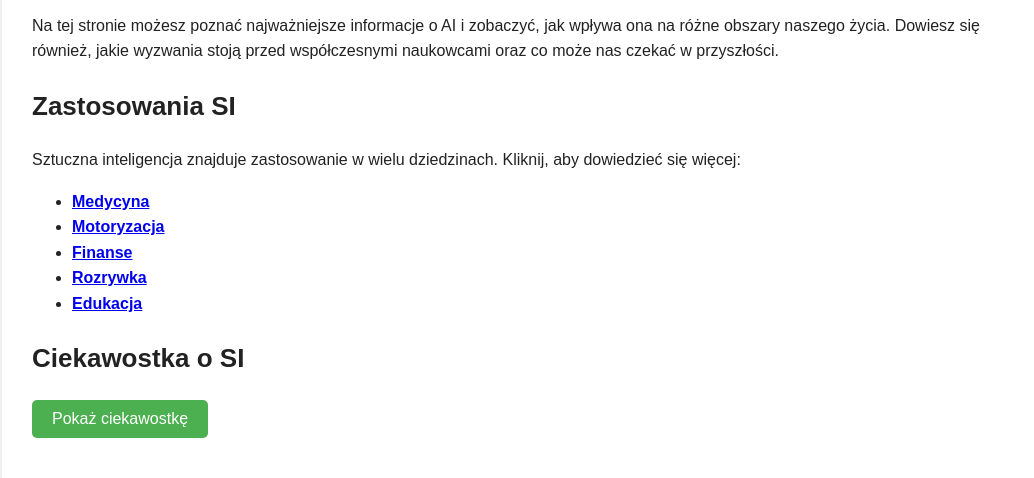
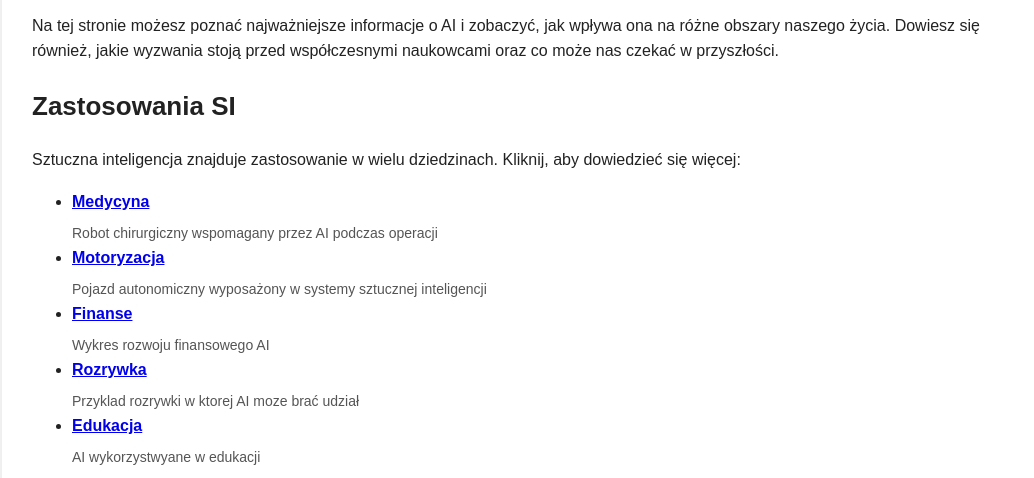
Before and after one commit to Kar-lang-beep/projekt-www-na-6, a plain HTML site: page index.html in a window 1280 px wide. Shown: the part 752-1230 px from the top of the page, without its empty margins (108-1142 px from the left). Drawn offline with Linux system fonts and the light colour scheme.

Commit message:
Update index.html
dopiski do zdjec

```diff
--- a/index.html
+++ b/index.html
@@ -42,10 +42,15 @@
       <p>Sztuczna inteligencja znajduje zastosowanie w wielu dziedzinach. Kliknij, aby dowiedzieć się więcej:</p>
       <ul class="categories">
         <li><a href="podstrony/medycyna.html"><strong>Medycyna</strong></a></li>
+            <figcaption>Robot chirurgiczny wspomagany przez AI podczas operacji</figcaption>
         <li><a href="podstrony/motoryzacja.html"><strong>Motoryzacja</strong></a></li>
+          <figcaption>Pojazd autonomiczny wyposażony w systemy sztucznej inteligencji</figcaption>
         <li><a href="podstrony/finanse.html"><strong>Finanse</strong></a></li>
+             <figcaption>Wykres rozwoju finansowego AI</figcaption>
         <li><a href="podstrony/rozrywka.html"><strong>Rozrywka</strong></a></li>
+           <figcaption>Przyklad rozrywki w ktorej AI moze brać udział</figcaption>
         <li><a href="podstrony/edukacja.html"><strong>Edukacja</strong></a></li>
+           <figcaption>AI wykorzystwyane w edukacji</figcaption>
       </ul>
     </section>
 
```
